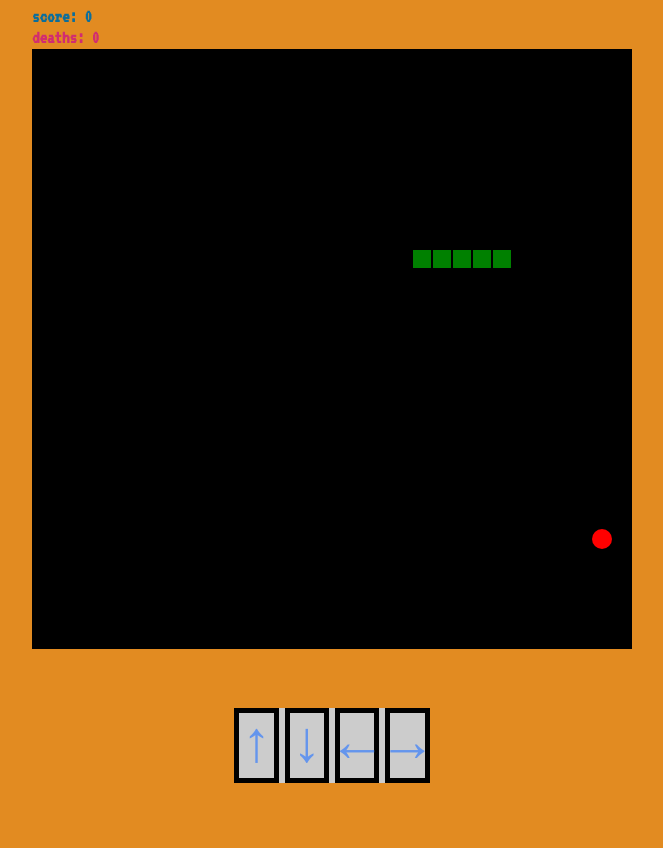
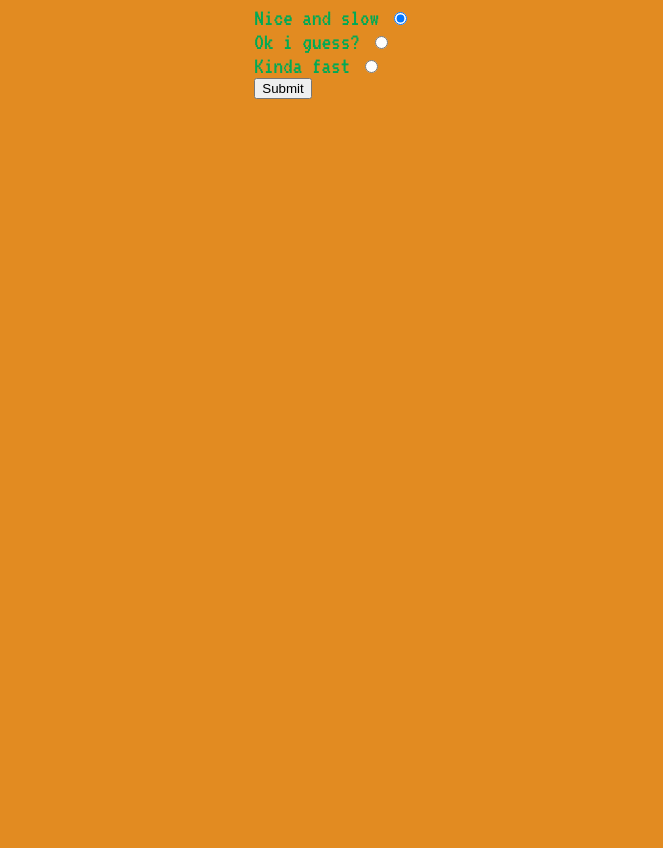
Before and after one commit to Yonatan-n/snake, a plain HTML site: page dist/index.html in a window 1280 px wide. Shown: the part 77-925 px from the top of the page, without its empty margins (308-971 px from the left). After the commit the page ends 800 px from the top, so only its background shows below. Drawn offline with Linux system fonts and the light colour scheme.

Commit message:
menu added and speed selection

```diff
--- a/dist/index.html
+++ b/dist/index.html
@@ -10,6 +10,7 @@
 <script src="/main.js"></script></head>
 <body>
   <div class="center">
+    <div id="form"></div>
     <main id="main">
         <h1 id="h-one">Play Snake!</h1>
         <h3 class="score">score: <span id="score">0</span></h3>
@@ -17,7 +18,7 @@
         <canvas id="snakeCanvas" width="600" height="600">
           Your browser does not support canvas element.
         </canvas>
-      <!-- <h4 id="description">some snake thing</h4> -->
+
         <div id="" class="center">
             <h3 id="controls">
               <span class="arrows" id="up">&#8593;</span>
@@ -27,6 +28,7 @@
             </h3>
         </div>
       </main>
+
   </div>
 
   <div id="isPhone" hidden="">
@@ -35,3 +37,21 @@
   <script src="/gameSnake.js"></script>
 </body>
 </html>
+
+<!-- <main id="main">
+      <h1 id="h-one">Play Snake!</h1>
+      <h3 class="score">score: <span id="score">0</span></h3>
+      <h3 class="death">deaths: <span id="death">0</span></h3>
+      <canvas id="snakeCanvas" width="600" height="600">
+        Your browser does not support canvas element.
+      </canvas>
+
+      <div id="" class="center">
+          <h3 id="controls">
+            <span class="arrows" id="up">&#8593;</span>
+            <span class="arrows"id="down">&#8595;</span>
+            <span class="arrows"id="left">&#8592;</span>
+            <span class="arrows"id="right">&#8594;</span>
+          </h3>
+      </div>
+    </main> -->
--- a/dist/main.css
+++ b/dist/main.css
@@ -77,3 +77,6 @@ canvas {
     width: 100%;
   }
 }
+.speedForm {
+  font-size: 24px;
+}
--- a/gameSnake.js
+++ b/gameSnake.js
@@ -1,4 +1,4 @@
-var canvas = document.getElementById('snakeCanvas')
+var canvas = document.getElementById('snakeCanvas') // you are here!!! make sure to declate vars in startSnakeGame and mae a form for levels and such
 var ctx = canvas.getContext('2d')
 const colorList = [
   'green',
@@ -69,7 +69,7 @@ var snake = {
     if (nextHd.x > 560 || nextHd.x < 0 || nextHd.y > 560 || nextHd.y < 0) {
       snake.tail.pop()
       let nextChange = [nextHd.x, nextHd.y]
-      console.log(nextHd)
+      // console.log(nextHd)
       if (nextHd.x > 580) {
         nextChange[0] = 0
       } else if (nextHd.x < 0) {
@@ -84,7 +84,7 @@ var snake = {
         y: nextChange[1]
       })
     }
-    console.log(change)
+    // console.log(change)
     // const nextHd = snake.tail[snake.length - 1]
 
     /* if (nextHd.x > 580) {
@@ -97,6 +97,34 @@ var snake = {
   }
 }
 window.onload = function () {
+  const settings = `
+  <form action='' method='get'>
+  <h1>snake speed:</h1>
+  <div class='speedForm'>
+    <label for='slow'>Nice and slow</label>
+    <input type='radio' name='speed' class='speedForm' checked id='slow' value='6.5'>
+  </div>
+  <div class='speedForm'>
+    <label for='mid'>Ok i guess?</label>
+    <input type='radio' name='speed' class='speedForm' id='mid' value='10'>
+  </div>
+  <div class='speedForm'>
+    <label for='fast'>Kinda fast</label>
+    <input type='radio' name='speed' class='speedForm' id='fast' value='18'>
+  </div>
+  <input type="submit" value="Submit">
+  </form>`
+  document.getElementById('main').style.display = 'none'
+  document.getElementById('form').innerHTML = settings
+  const spd = location.search.split('=')[1]
+  if (spd) {
+    document.getElementById('form').style.display = 'none'
+    startSnakeGame({ speed: spd })
+  }
+}
+function startSnakeGame (args) {
+  document.getElementById('main').style.display = 'grid'
+  window.snakePerFrame = args.speed
   initCanvas()
   initArrowControls()
   funkTitle()
@@ -169,7 +197,7 @@ function initCanvas () {
   ctx.stroke()
   // console.log(new Date())
   // window.requestAnimationFrame(draw)
-  window.setInterval(draw, 1000 / 10) // Main Loop!
+  window.setInterval(draw, 1000 / window.snakePerFrame) // Main Loop!
 }
 
 function randRange (l, h) {
--- a/main.css
+++ b/main.css
@@ -77,3 +77,6 @@ canvas {
     width: 100%;
   }
 }
+.speedForm {
+  font-size: 24px;
+}
```
Also changed, not shown: dist/gameSnake.js (+24 -8 lines), index.html (+21 -1 lines), 1 other file. Lines whose indentation alone changed are shown as unchanged.
